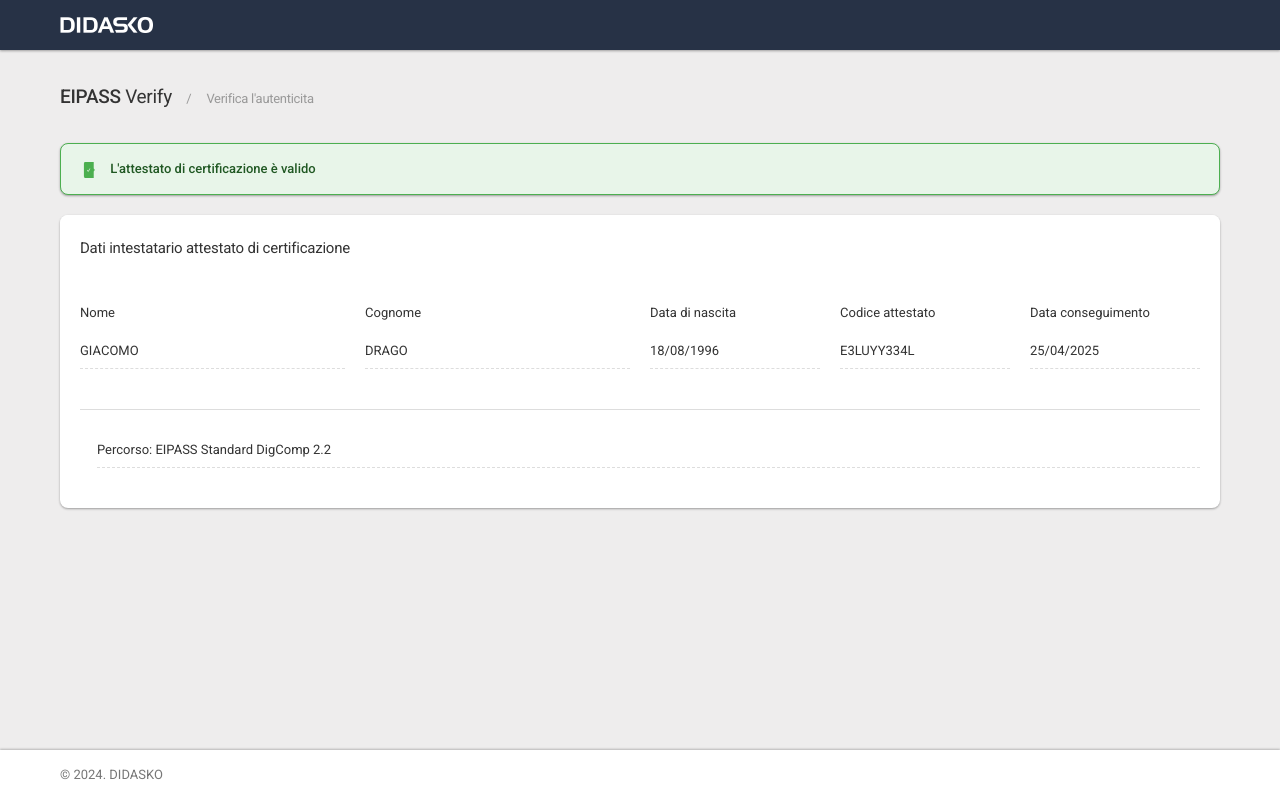
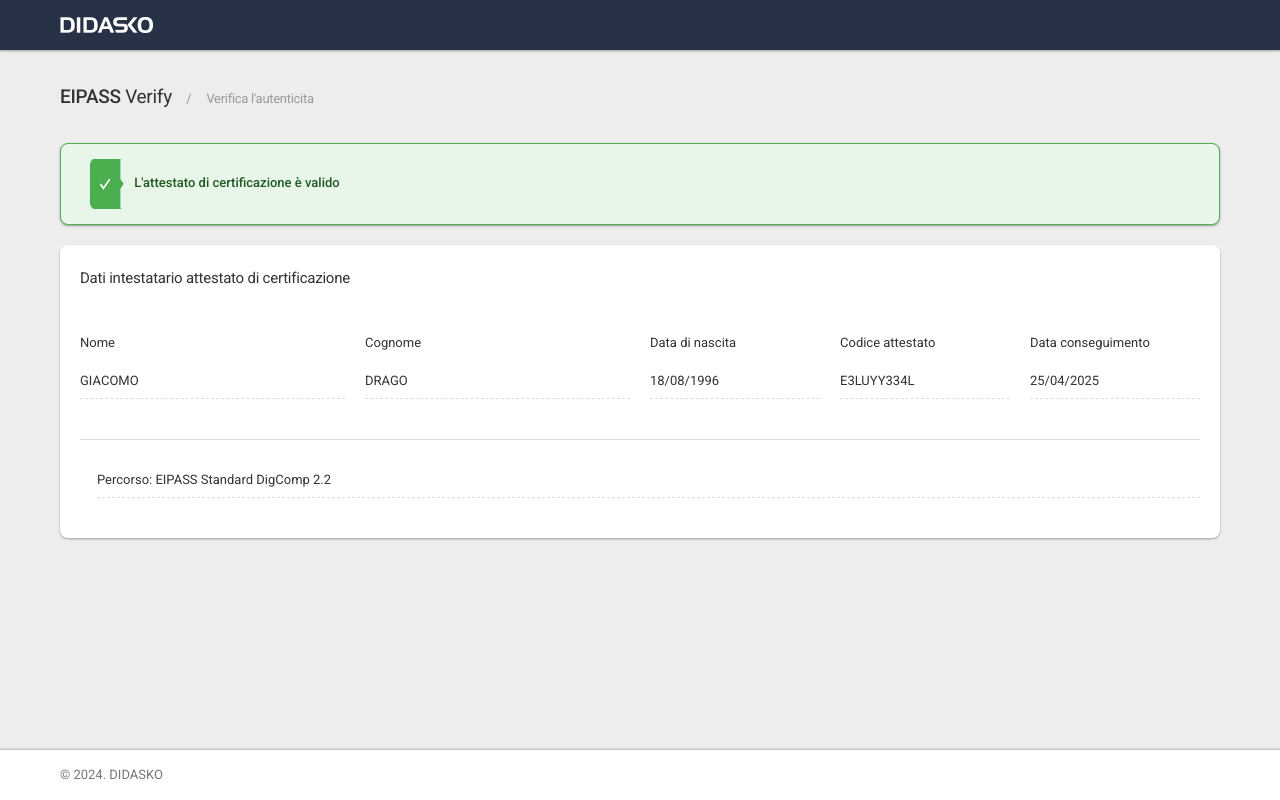
Before and after one commit to didaskoeipass/didaskoeipass-website_form-qrcode_attestato.phpid-E3LUYY334L, a plain HTML site: page index.html in a window 1280 px wide. Drawn offline with Linux system fonts and the light colour scheme; some icons are missing; a web font is replaced by a local one.

Commit message:
Update styles.css

```diff
--- a/styles.css
+++ b/styles.css
@@ -59,8 +59,8 @@
 
 /* Force PNG icon inline */
 .custom-success .custom-icon {
-  width: 16px;
-  height: 16px;
-  margin-right: 10px;
+  width: 50px;
+  height: 50px;
+  margin-right: 0px;
   vertical-align: middle;
 }
```
